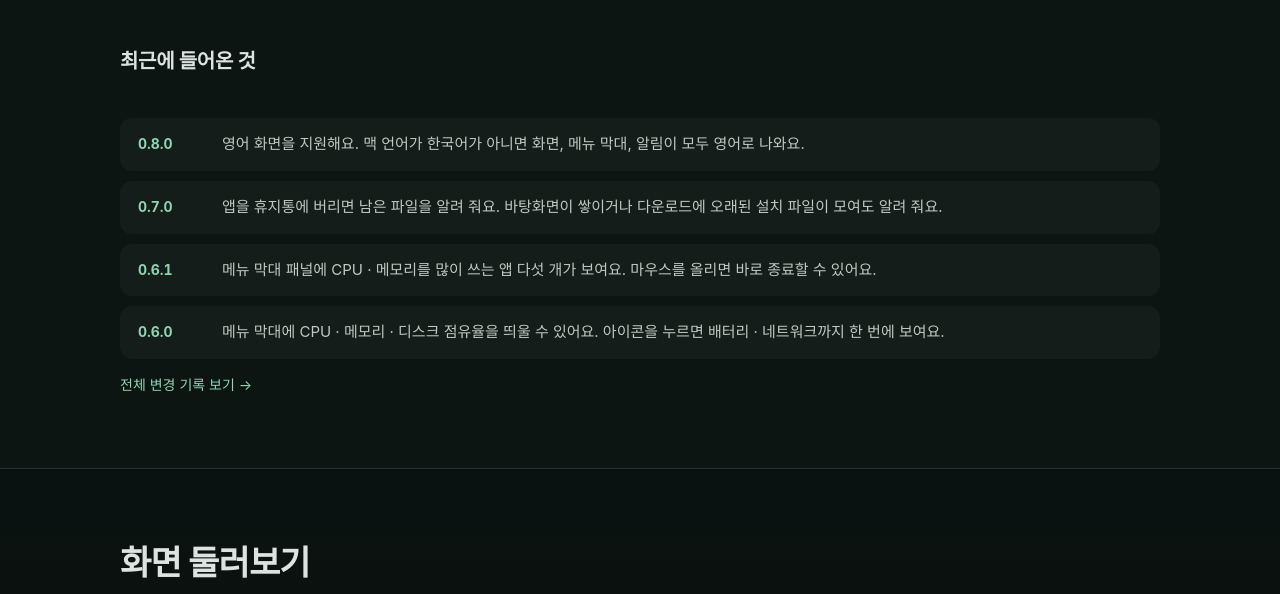
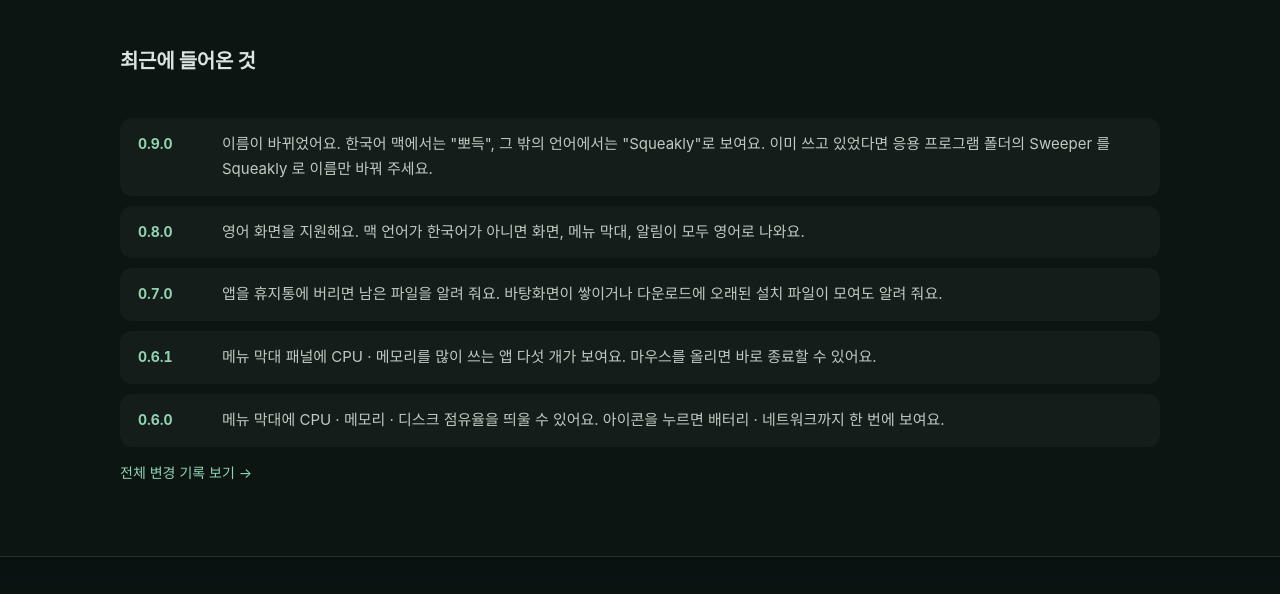
Before and after one commit to dev-fath/Sweeper-releases, a plain HTML site: page docs/index.html in a window 1280 px wide. Shown: the part 2793-3387 px from the top of the page. Drawn offline with Linux system fonts and the light colour scheme; no server answers.

Commit message:
docs: 이름 변경 반영 (뽀득 · Squeakly) — 소개 페이지 0.9.0 · 스크린샷 · README
Co-Authored-By: Claude Opus 5.5 <noreply@anthropic.com>
Claude-Session: https://claude.ai/code/session_01AswHNDhozcCp5PVHgXS64F

```diff
--- a/docs/index.html
+++ b/docs/index.html
@@ -362,6 +362,7 @@
 
     <h3 style="margin:48px 0 0;font-size:20px;letter-spacing:-.015em">최근에 들어온 것</h3>
     <div class="updates">
+      <div><b>0.9.0</b><span>이름이 바뀌었어요. 한국어 맥에서는 "뽀득", 그 밖의 언어에서는 "Squeakly"로 보여요. 이미 쓰고 있었다면 응용 프로그램 폴더의 Sweeper 를 Squeakly 로 이름만 바꿔 주세요.</span></div>
       <div><b>0.8.0</b><span>영어 화면을 지원해요. 맥 언어가 한국어가 아니면 화면, 메뉴 막대, 알림이 모두 영어로 나와요.</span></div>
       <div><b>0.7.0</b><span>앱을 휴지통에 버리면 남은 파일을 알려 줘요. 바탕화면이 쌓이거나 다운로드에 오래된 설치 파일이 모여도 알려 줘요.</span></div>
       <div><b>0.6.1</b><span>메뉴 막대 패널에 CPU · 메모리를 많이 쓰는 앱 다섯 개가 보여요. 마우스를 올리면 바로 종료할 수 있어요.</span></div>
```
Also changed, not shown: docs/en/index.html (+1 -0 lines), docs/images/en/confirm.jpg, docs/images/en/devtools.jpg, docs/images/en/home.jpg, docs/images/en/menubar.png, docs/images/en/result.jpg, docs/images/en/spacemap.jpg, docs/images/ko/confirm.jpg, docs/images/ko/devtools.jpg, docs/images/ko/home.jpg, docs/images/ko/menubar.png, docs/images/ko/result.jpg, docs/images/ko/spacemap.jpg, 1 other file.
